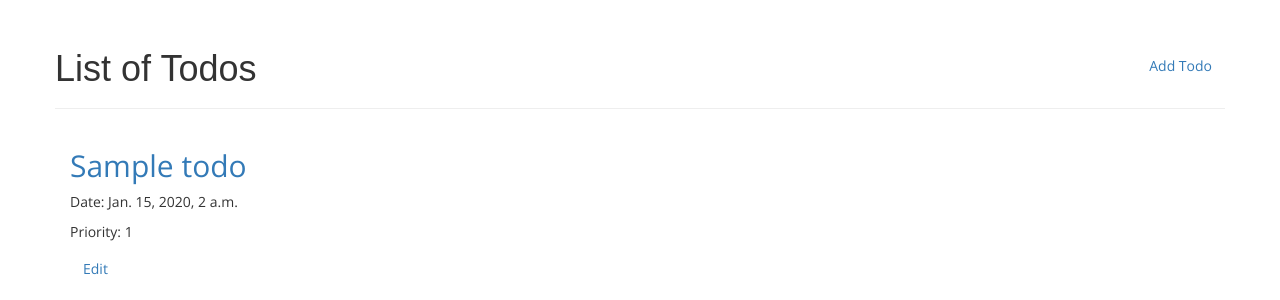
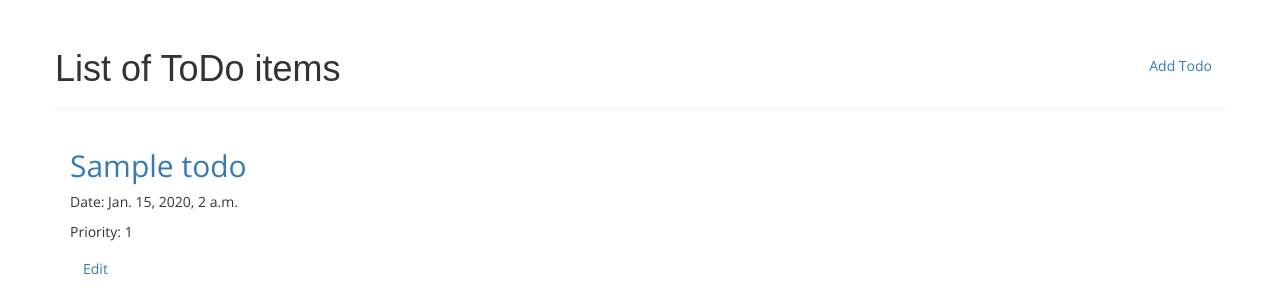
Before and after one commit to NeuroPyPlanner/NeuroPy, a Django app: page /profile/todo/ in a window 1280 px wide. Shown: the part 51-351 px from the top of the page. Run offline with Django 3.2, Linux system fonts and the light colour scheme; a user stored in the database is signed in; tables that the repository leaves empty hold one stand-in row (values such as "Sample post"); parts of the project's set-up code (start-up, migrations or seed data) failed here and were passed over; some libraries are stand-ins or nearby versions; some web fonts are replaced.

Commit message:
fix grammar

```diff
--- a/neuropy/todo/templates/todo/list_todo.html
+++ b/neuropy/todo/templates/todo/list_todo.html
@@ -7,7 +7,7 @@
                 <a href="{% url 'add_todo' %}" class="btn">Add Todo</a>
                 </div>
         </div>
-        <h1>List of Todos</h1>
+        <h1>List of ToDo items</h1>
         </div>
 </div>
 <section>
```
